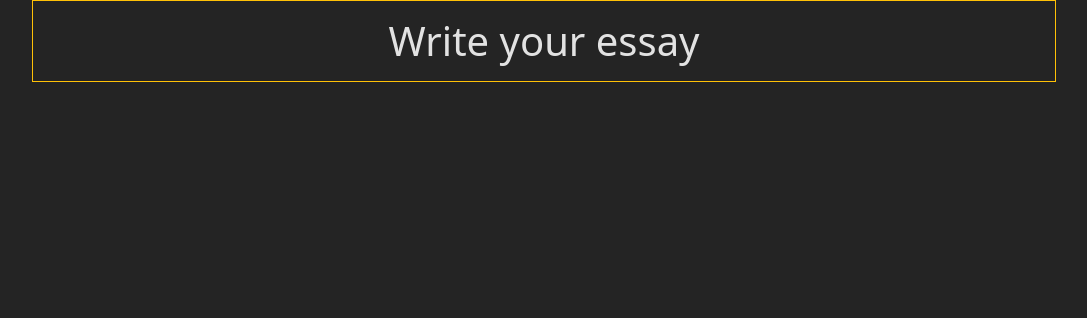
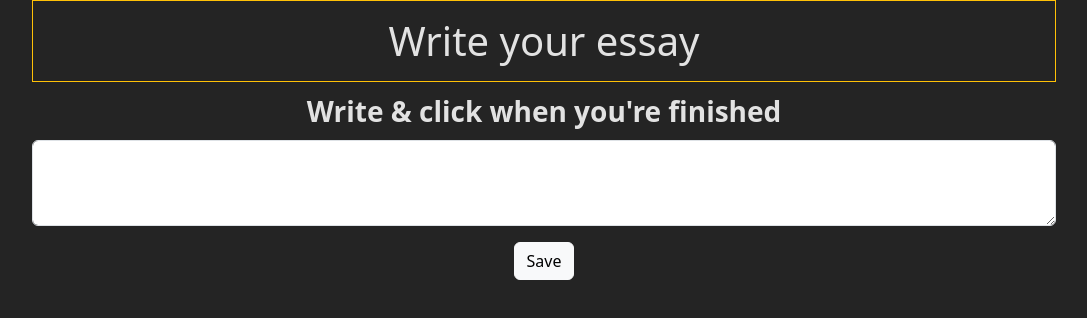
Before and after one commit to JanLascala/react-form, a React (Vite) app: page / in a window 1280 px wide. Shown: the top 318 px of the page, without its empty margins (96-1183 px from the left). Built offline with nearby package versions, Linux system fonts and the light colour scheme.

Commit message:
Add form component

```diff
--- a/src/App.jsx
+++ b/src/App.jsx
@@ -3,12 +3,14 @@ import { useState } from 'react'
 import reactLogo from './assets/react.svg'
 import viteLogo from '/vite.svg'
 //other imports
-import Header from './components/Header'
+import Header from './components/header'
+import Form from './components/Form'
 
 function App() {
   return (
     <>
       <Header />
+      <Form />
 
     </>)
 
--- /dev/null
+++ b/src/components/Form.jsx
@@ -0,0 +1,12 @@
+export default function Form() {
+    return (
+        <div className="form text-center">
+            <div class="mb-3">
+                <label for="essay" className="form-label text-center fs-3 text fw-bold "> Write & click when you're finished</label>
+                <textarea class="form-control" id="essay" rows="3"></textarea>
+
+                <button type="button" class="btn btn-light mt-3">Save</button>
+            </div>
+        </div>
+    )
+}
--- a/src/index.css
+++ b/src/index.css
@@ -25,3 +25,8 @@ header {
   width: 80%;
   margin: auto;
 }
+
+.form {
+  width: 80%;
+  margin: auto
+}
```
